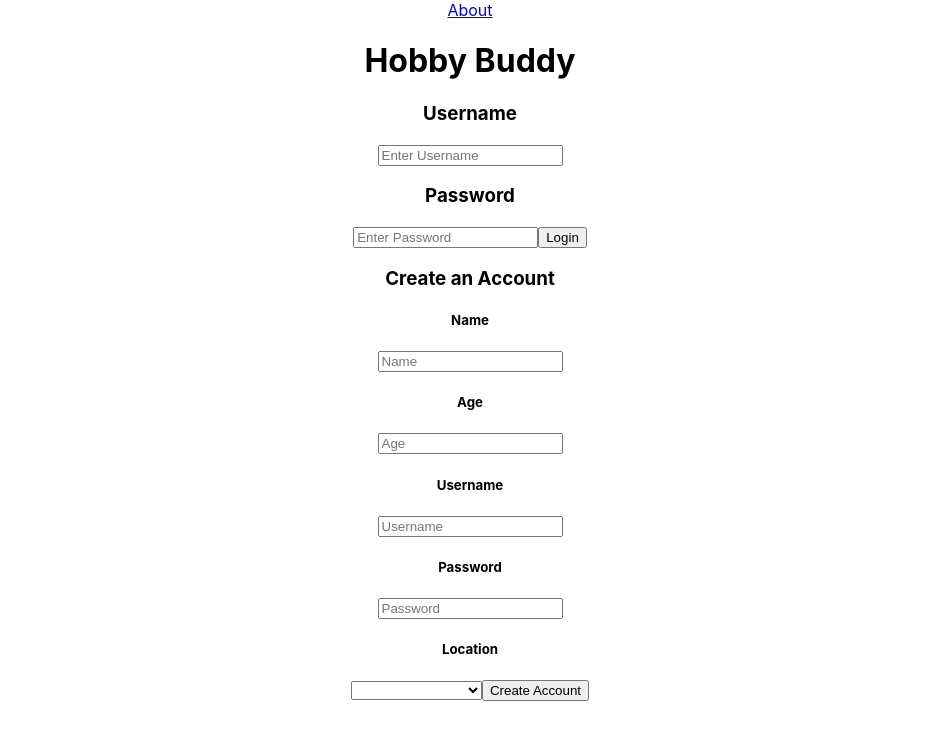
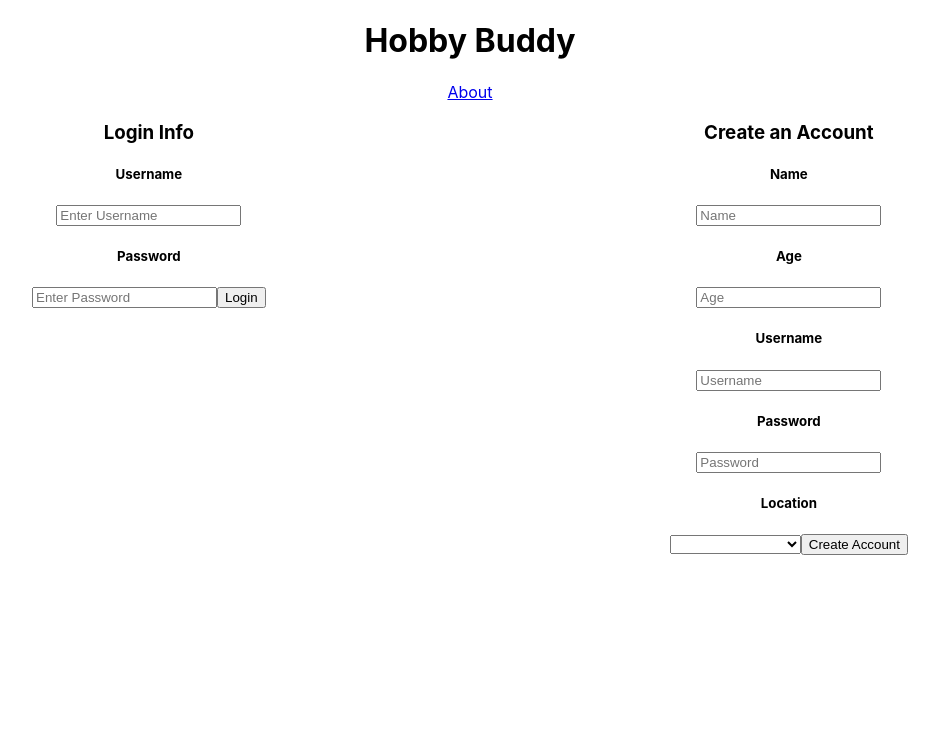
Before and after one commit to canhvo16/Hobby-Buddy, a React (Create React App) app in the folder client/: page / in a window 1280 px wide. Shown: the top 740 px of the page, without its empty margins (170-1109 px from the left). Built offline with nearby package versions, Linux system fonts and the light colour scheme.

Commit message:
new users must create a unique username

```diff
--- a/client/src/App.js
+++ b/client/src/App.js
@@ -14,7 +14,10 @@ const App = () => {
   let nav = isLoggedIn ? (
     <Nav setIsLoggedIn={setIsLoggedIn} />
   ) : (
-    <Link to="/about">About</Link>
+    <div>
+      <h1>Hobby Buddy</h1>
+      <Link to="/about">About</Link>
+    </div>
   )
 
   let navigate = useNavigate()
@@ -22,6 +25,8 @@ const App = () => {
   const [personUsername, setPersonUsername] = useState('')
   const [personPassword, setPersonPassword] = useState('')
 
+  // LoginPage functions
+  ////////////////////////////////////////////////////////////
   const usernameCredential = (e) => {
     setPersonUsername(e.target.value)
   }
@@ -47,6 +52,69 @@ const App = () => {
       )
     }
   }
+  ////////////////////////////////////////////////////////////
+  // CreateAccount functions
+  ////////////////////////////////////////////////////////////
+  const [name, setName] = useState('')
+  const [age, setAge] = useState()
+  const [username, setUsername] = useState('')
+  const [password, setPassword] = useState('')
+  const [location, setLocation] = useState('')
+
+  const saveName = (e) => {
+    setName(e.target.value)
+  }
+
+  const saveAge = (e) => {
+    setAge(e.target.value)
+  }
+
+  const saveUsername = (e) => {
+    setUsername(e.target.value)
+  }
+
+  const savePassword = (e) => {
+    setPassword(e.target.value)
+  }
+
+  const saveLocation = (e) => {
+    setLocation(e.target.value)
+  }
+
+  const createPerson = async (e) => {
+    e.preventDefault()
+    const existingUser = await axios
+      .get(`${BASE_URL}/checkPerson/${username}`)
+      .catch(function (error) {
+        console.log(error)
+      })
+    if (existingUser.data === 'Username available!') {
+      const data = {
+        name: name,
+        age: age,
+        username: username,
+        password: password,
+        location: location
+      }
+      let person
+      const savePerson = async () => {
+        await axios
+          .post(`${BASE_URL}/person`, data)
+          .then(function (response) {
+            person = response.data.person
+          })
+          .catch(function (error) {
+            console.log(error)
+          })
+      }
+      await savePerson()
+      await setIsLoggedIn(true)
+      navigate(`/profile/${person._id}`)
+    } else {
+      alert(existingUser.data)
+    }
+  }
+  ////////////////////////////////////////////////////////////
 
   return (
     <div className="App">
@@ -65,6 +133,17 @@ const App = () => {
                 usernameCredential={usernameCredential}
                 passwordCredential={passwordCredential}
                 checkCredentials={checkCredentials}
+                createPerson={createPerson}
+                name={name}
+                saveName={saveName}
+                age={age}
+                saveAge={saveAge}
+                username={username}
+                saveUsername={saveUsername}
+                password={password}
+                savePassword={savePassword}
+                location={location}
+                saveLocation={saveLocation}
               />
             }
           />
--- a/client/src/components/CreateAccount.jsx
+++ b/client/src/components/CreateAccount.jsx
@@ -1,72 +1,7 @@
-import { useState } from "react"
-import { useNavigate } from "react-router-dom"
-import axios from 'axios'
-
-const CreateAccount = ({ setIsLoggedIn, BASE_URL }) => {
-
-  let navigate = useNavigate()
-
-  const [name, setName] = useState('')
-  const [age, setAge] = useState()
-  const [username, setUsername] = useState('')
-  const [password, setPassword] = useState('')
-  const [location, setLocation] = useState('')
-
-  const saveName = (e) => {
-    setName(e.target.value)
-  }
-
-  const saveAge = (e) => {
-    setAge(e.target.value)
-  }
-
-  const saveUsername = (e) => {
-    setUsername(e.target.value)
-  }
-
-  const savePassword = (e) => {
-    setPassword(e.target.value)
-  }
-
-  const saveLocation = (e) => {
-    setLocation(e.target.value)
-  }
-
-  const createPerson = async (e) => {
-    e.preventDefault()
-    const existingUser = await axios
-      .get(`${BASE_URL}/checkPerson/${username}`)
-      .catch(function (error) {
-        console.log(error)
-      })
-    console.log(existingUser)
-    // if (existingUser === { username: username }) {
-    //   alert('A user with that username already exists, please try a different one!')
-    // } else {
-    //   const data = {
-    //     name: name,
-    //     age: age,
-    //     username: username,
-    //     password: password,
-    //     location: location
-    //   }
-    //   let person
-    //   const savePerson = async () => {
-    //     await axios.post(`${BASE_URL}/person`, data).then(function (response) {
-    //       person = (response.data.person)
-    //     })
-    //     .catch(function (error) {
-    //       console.log(error)
-    //     })
-    //   }
-    //   await savePerson()
-    //   await setIsLoggedIn(true)
-    //   navigate(`/profile/${person._id}`)
-    // }
-  }
+const CreateAccount = ({ createPerson, name, saveName, age, saveAge, username, saveUsername, password, savePassword, location, saveLocation }) => {
 
   return (
-    <div>
+    <div className="createAccountBox">
       <h3>Create an Account</h3>
       <form onSubmit={createPerson}>
         <h5>Name</h5>
--- a/client/src/components/Login.jsx
+++ b/client/src/components/Login.jsx
@@ -1,9 +1,9 @@
 const Login = ({ checkCredentials, personPassword, personUsername, usernameCredential, passwordCredential }) => {
   return (
-    <div>
-      <h1 className="title">Hobby Buddy</h1>
+    <div className="loginBox">
+      <h3>Login Info</h3>
       <form className="login" onSubmit={checkCredentials}>
-        <h3>Username</h3>
+        <h5>Username</h5>
         <input
           type="text"
           placeholder="Enter Username"
@@ -11,7 +11,7 @@ const Login = ({ checkCredentials, personPassword, personUsername, usernameCrede
           onChange={usernameCredential}
           required
         />
-        <h3>Password</h3>
+        <h5>Password</h5>
         <input
           type="text"
           placeholder="Enter Password"
--- a/client/src/pages/LoginPage.js
+++ b/client/src/pages/LoginPage.js
@@ -1,29 +1,31 @@
 import CreateAccount from '../components/CreateAccount'
 import Login from '../components/Login'
 
-const LoginPage = ({
-  setIsLoggedIn,
-  BASE_URL,
-  isLoggedIn,
-  checkCredentials,
-  personPassword,
-  personUsername,
-  usernameCredential,
-  passwordCredential
-}) => {
+const LoginPage = (props) => {
   return (
-    <div>
+    <div className="loginContainer">
       <Login
-        checkCredentials={checkCredentials}
-        personPassword={personPassword}
-        personUsername={personUsername}
-        usernameCredential={usernameCredential}
-        passwordCredential={passwordCredential}
+        checkCredentials={props.checkCredentials}
+        personPassword={props.personPassword}
+        personUsername={props.personUsername}
+        usernameCredential={props.usernameCredential}
+        passwordCredential={props.passwordCredential}
       />
       <CreateAccount
-        setIsLoggedIn={setIsLoggedIn}
-        BASE_URL={BASE_URL}
-        isLoggedIn={isLoggedIn}
+        setIsLoggedIn={props.setIsLoggedIn}
+        BASE_URL={props.BASE_URL}
+        isLoggedIn={props.isLoggedIn}
+        createPerson={props.createPerson}
+        name={props.name}
+        saveName={props.saveName}
+        age={props.age}
+        saveAge={props.saveAge}
+        username={props.username}
+        saveUsername={props.saveUsername}
+        password={props.password}
+        savePassword={props.savePassword}
+        location={props.location}
+        saveLocation={props.saveLocation}
       />
     </div>
   )
--- a/client/src/style/App.css
+++ b/client/src/style/App.css
@@ -3,3 +3,8 @@
   padding: 0;
   margin: 0;
 }
+
+.loginContainer {
+  display: flex;
+  justify-content: space-around;
+}
```
Also changed, not shown: 1 other file (tests, documents, lock files or other folders).
